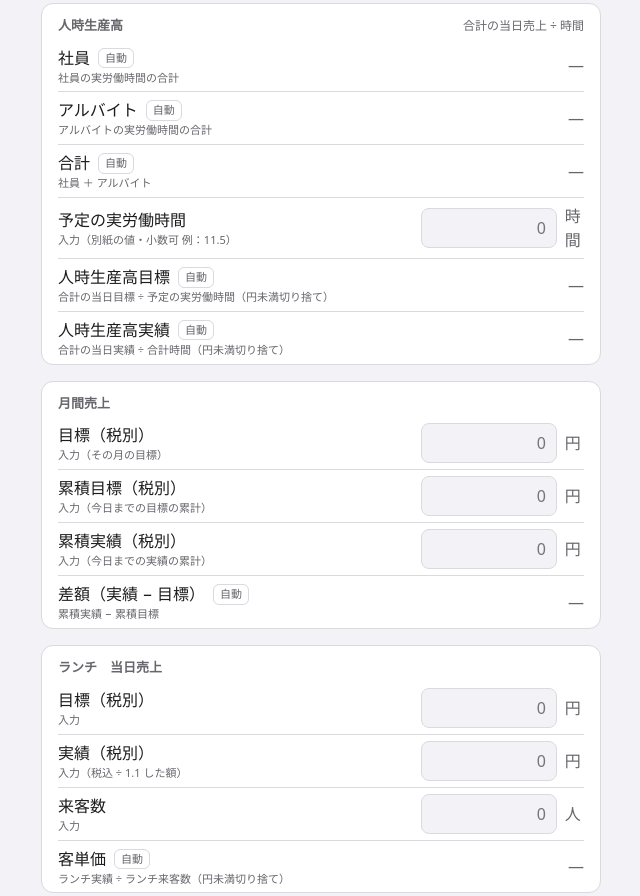
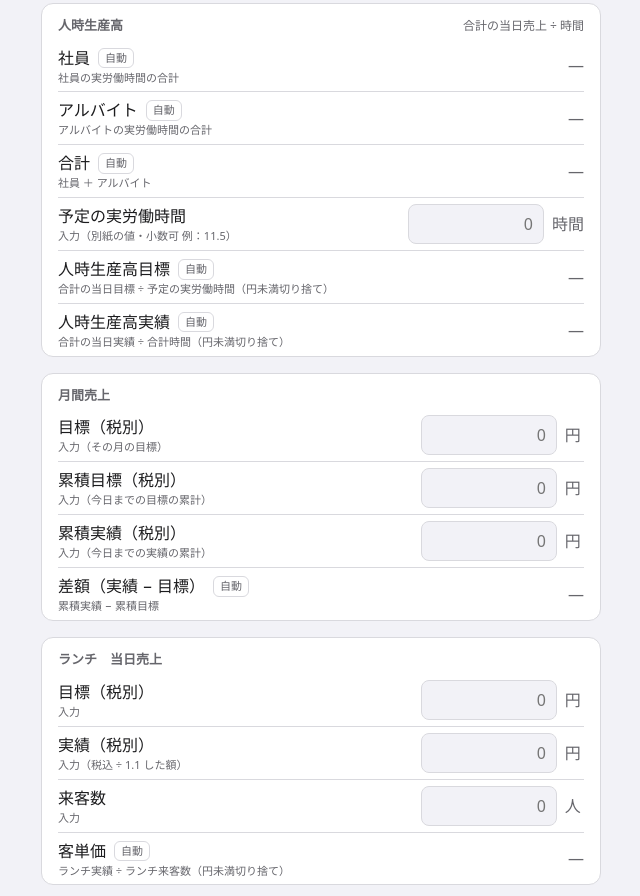
Before and after one commit to s-w-q-p/6b7qh9d2bg5trhxz, a plain HTML site: page index.html in a window 1280 px wide. Shown: the part 1235-2131 px from the top of the page, without its empty margins (319-959 px from the left). Drawn offline with Linux system fonts and the light colour scheme.

Commit message:
Keep the hours unit on one line
Co-Authored-By: Claude Opus 5.5 <noreply@anthropic.com>

```diff
--- a/css/style.css
+++ b/css/style.css
@@ -484,7 +484,8 @@ body {
 }
 
 .field .unit {
-  width: 1.2em;
+  min-width: 1.2em;
+  white-space: nowrap;
   color: var(--text-sub);
 }
 
--- a/sw.js
+++ b/sw.js
@@ -4,7 +4,7 @@
  *
  * アプリのファイルを更新したら CACHE_VERSION を上げる。次に開いたとき新しいファイルに入れ替わる。
  */
-const CACHE_VERSION = 'sales-report-v2';
+const CACHE_VERSION = 'sales-report-v3';
 const FILES = [
   './',
   './index.html',
```
